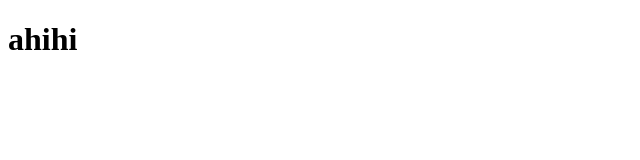
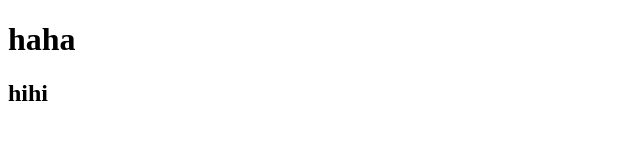
Before and after one commit to luongbodoi/luongbodoi.github.io, a plain HTML site: page index.html in a window 1280 px wide. Shown: the whole page, without its empty margins (0-640 px from the left). Drawn offline with Linux system fonts and the light colour scheme.

Commit message:
add tag h2

```diff
--- a/index.html
+++ b/index.html
@@ -9,8 +9,11 @@
 <body>
     <div id="root">
         <h1>
-            ahihi
+            haha
         </h1>
+        <h2>
+            hihi
+        </h2>
     </div>
 </body>
 <script>
```
Also changed, not shown: 2 other files.
